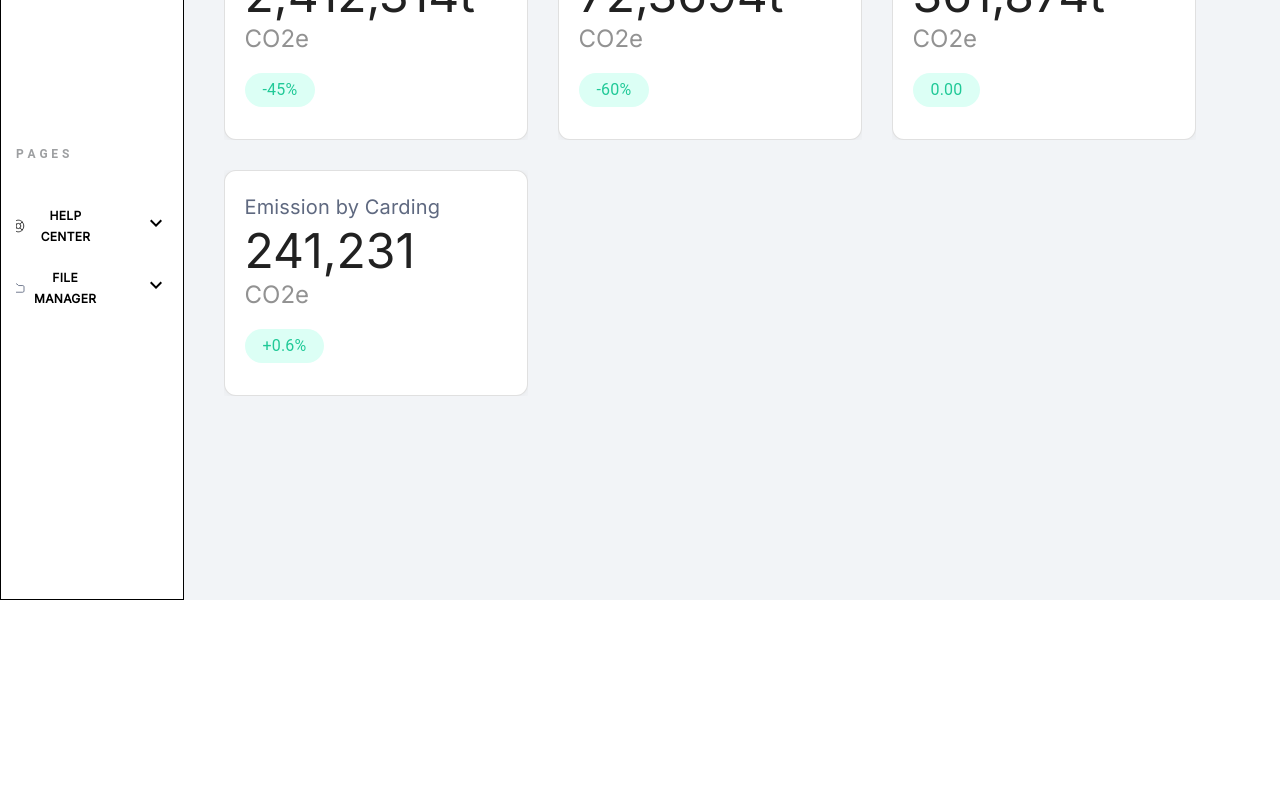
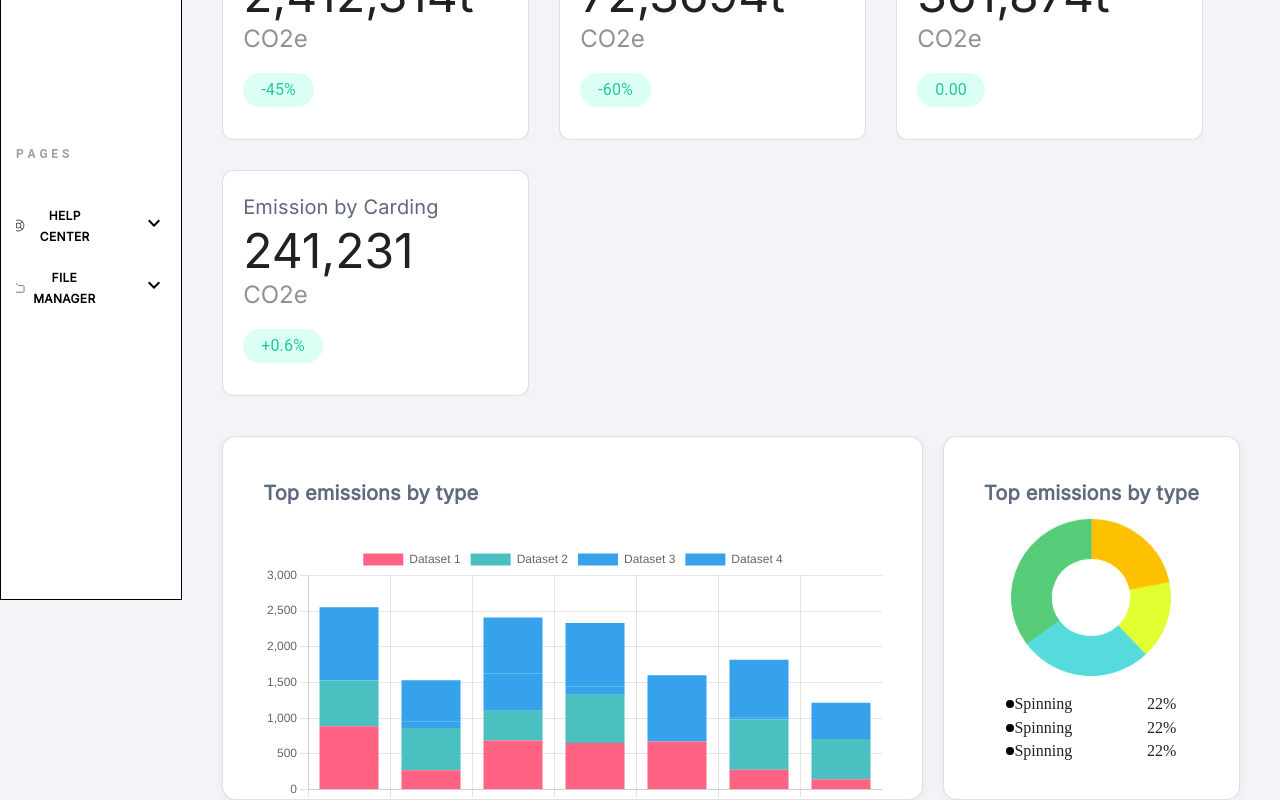
Before and after one commit to SySagar/internship_task_2, a React (Vite) app: page / in a window 1280 px wide. Shown: the part 202-1002 px from the top of the page. Before the commit the page ends 802 px from the top, so only its background shows below. Built offline with nearby package versions, Linux system fonts and the light colour scheme.

Commit message:
feat: added graphs

```diff
--- a/package.json
+++ b/package.json
@@ -12,13 +12,17 @@
   "dependencies": {
     "@emotion/react": "^11.10.8",
     "@emotion/styled": "^11.10.8",
+    "@faker-js/faker": "^7.6.0",
     "@mui/icons-material": "^5.11.16",
     "@mui/material": "^5.12.2",
+    "chart.js": "^4.3.0",
     "react": "^18.2.0",
+    "react-chartjs-2": "^5.2.0",
     "react-dom": "^18.2.0"
   },
   "devDependencies": {
     "@types/react": "^18.0.28",
+    "@types/faker": "5.5.9",
     "@types/react-dom": "^18.0.11",
     "@vitejs/plugin-react": "^4.0.0",
     "eslint": "^8.38.0",
--- a/src/App.css
+++ b/src/App.css
@@ -11,3 +11,16 @@
   .card{
     box-shadow: 0px 1px 10px rgba(0, 0, 0, 0.06);
   }
+
+ .dot{
+  height: 8px;
+  width: 8px;
+  border-radius: 100%;
+  background: #000;
+ }
+
+ .params{
+  display: flex;
+  align-items: center;
+  padding-block: 3px;
+ }
--- a/src/components/BarGraph.jsx
+++ b/src/components/BarGraph.jsx
@@ -1,12 +1,77 @@
-import { Card, Stack, Typography } from '@mui/material'
+import {
+  Chart as ChartJS,
+  CategoryScale,
+  LinearScale,
+  BarElement,
+  Title,
+  Tooltip,
+  Legend,
+} from 'chart.js';
+import { Bar } from 'react-chartjs-2';
+import { faker } from '@faker-js/faker';
 
-export default function BarGraph() {
-  return (
-    <div>
-       <Card className="card" sx={{width:'262px', height:'184px' , borderRadius:'12px', padding:'20px' , gap:'8px'}} variant="outlined">
-        <Typography color={'#5F6980'} fontFamily={'Inter'} fontWeight={'400'} variant="h6" sx={{width:'100%', minHeight:'26px'}}>{title}</Typography>
+ChartJS.register(
+  CategoryScale,
+  LinearScale,
+  BarElement,
+  Title,
+  Tooltip,
+  Legend
+);
 
-      </Card>
-    </div>
-  )
+export const options = {
+  plugins: {
+    title: {
+      display: true,
+
+    },
+  },
+  responsive: true,
+  interaction: {
+    intersect: false,
+  },
+  scales: {
+    x: {
+      stacked: true,
+    },
+    y: {
+      stacked: true,
+    },
+  },
+};
+
+const labels = ['January', 'February', 'March', 'April', 'May', 'June', 'July'];
+
+export const data = {
+  labels,
+  datasets: [
+    {
+      label: 'Dataset 1',
+      data: labels.map(() => faker.datatype.number({ min: 0, max: 1000 })),
+      backgroundColor: 'rgb(255, 99, 132)',
+      stack: 'Stack 0',
+    },
+    {
+      label: 'Dataset 2',
+      data: labels.map(() => faker.datatype.number({ min: 0, max: 1000 })),
+      backgroundColor: 'rgb(75, 192, 192)',
+      stack: 'Stack 0',
+    },
+    {
+      label: 'Dataset 3',
+      data: labels.map(() => faker.datatype.number({ min: 0, max: 1000 })),
+      backgroundColor: 'rgb(53, 162, 235)',
+      stack: 'Stack 0',
+    },
+    {
+      label: 'Dataset 4',
+      data: labels.map(() => faker.datatype.number({ min: 0, max: 1000 })),
+      backgroundColor: 'rgb(53, 162, 235)',
+      stack: 'Stack 0',
+    }
+  ],
+};
+
+export function BarGraph() {
+  return <Bar options={options} data={data} />;
 }
--- a/src/components/Board.jsx
+++ b/src/components/Board.jsx
@@ -1,6 +1,8 @@
-import { Grid, Stack} from "@mui/material"
+import { Card, Grid, Stack, Typography} from "@mui/material"
 import MCard from "./MCard"
 import db from '../db.json'
+import CircularGraph from "./CircularGraph"
+import { BarGraph } from "./BarGraph"
 
 export default function Board() {
   return (
@@ -13,8 +15,22 @@ export default function Board() {
             }
         </Grid>
 
-        <Stack direction={'row'}>
+        <Stack direction={'row'} paddingX={'40px'} gap={'20px'}>
 
+        <Card className="card" sx={{flexGrow:1, height:'282px' , borderRadius:'14px', padding:'40px' , gap:'8px'}} variant="outlined">
+        <Typography color={'#5F6980'} fontFamily={'Inter'} fontWeight={'600'} variant="h6" sx={{width:'100%', minHeight:'26px'}}>Top emissions by type</Typography>
+            <Stack alignItems={'center'} width={'100%'}>
+           <BarGraph></BarGraph>
+            </Stack>
+        </Card >
+
+
+            <Card className="card" sx={{width:'fit-content', height:'282px' , borderRadius:'14px', padding:'40px' , gap:'8px'}} variant="outlined">
+        <Typography color={'#5F6980'} fontFamily={'Inter'} fontWeight={'600'} variant="h6" sx={{width:'100%', minHeight:'26px'}}>Top emissions by type</Typography>
+            <Stack alignItems={'center'} width={'100%'} justifyContent={'start'}>
+            <CircularGraph ></CircularGraph>
+            </Stack>
+        </Card >
         </Stack>
     </div>
   )
--- /dev/null
+++ b/src/components/CircularGraph.jsx
@@ -0,0 +1,62 @@
+import { Stack } from "@mui/material";
+import { Chart as ChartJS, ArcElement, Tooltip, Legend } from "chart.js";
+import { Doughnut } from "react-chartjs-2";
+
+ChartJS.register(ArcElement, Tooltip, Legend);
+
+export const data = {
+  datasets: [
+    {
+      label: "# of Votes",
+      data: [22, 16, 27, 35],
+      backgroundColor: ["#FEC102", "#E2FF32", "#55DBDB", "#57CC78"],
+      options: {
+        cutout: 50,
+      },
+      borderColor: ["#FEC102", "#E2FF32", "#55DBDB", "#57CC78"],
+      borderWidth: 1,
+    },
+  ],
+};
+
+export default function CircularGraph() {
+  return (
+    <Stack width={"170px"} height={'270px'} justifyContent={'center'}>
+      <Doughnut className="circleGraph" data={data} />
+
+      <Stack direction={"column"} paddingY={2}>
+        <Stack direction={"row"}>
+          <Stack flexGrow={1} gap={"2px"}>
+             <div className="params">
+            <div className="dot"></div>
+            Spinning
+              </div>
+          </Stack>
+          <Stack paddingTop={'3px'}>22%</Stack>
+        </Stack>
+
+        <Stack direction={"row"}>
+          <Stack  flexGrow={1} gap={"2px"}>
+
+            <div className="params">
+
+            <div className="dot"></div>
+            Spinning
+            </div>
+          </Stack>
+          <Stack paddingTop={'3px'}>22%</Stack>
+        </Stack>
+
+        <Stack direction={"row"}>
+          <Stack flexGrow={1} gap={"2px"}>
+          <div className="params">
+            <div className="dot"></div>
+            Spinning
+              </div>
+          </Stack>
+          <Stack paddingTop={'3px'}>22%</Stack>
+        </Stack>
+      </Stack>
+    </Stack>
+  );
+}
--- a/src/components/MCard.jsx
+++ b/src/components/MCard.jsx
@@ -4,7 +4,7 @@ import { Card, Stack, Typography } from "@mui/material";
 export default function MCard({title, number, percentage}) {
   return (
     <div>
-      <Card className="card" sx={{width:'262px', height:'184px' , borderRadius:'12px', padding:'20px' , gap:'8px'}} variant="outlined">
+      <Card className="card" sx={{width:'265px', height:'184px' , borderRadius:'12px', padding:'20px' , gap:'8px'}} variant="outlined">
         <Typography color={'#5F6980'} fontFamily={'Inter'} fontWeight={'400'} variant="h6" sx={{width:'100%', minHeight:'26px'}}>{title}</Typography>
 
         <Stack direction={'column'}>
--- a/src/components/Navbar.jsx
+++ b/src/components/Navbar.jsx
@@ -13,8 +13,7 @@ export default function Navbar() {
         backgroundColor={'#fff'}
         direction={'row'}>
 
-            <Stack
-        backgroundColor={'#fff'} className="search-bar" sx={{ flexGrow: 1, paddingY:'10px', paddingX:'20px' }}>
+            <Stack  className="search-bar" sx={{ flexGrow: 1, paddingY:'10px', paddingX:'20px' }}>
             <TextField
             placeholder="Search..."
             InputProps={{startAdornment: (
```
Also changed, not shown: 1 other file (tests, documents, lock files or other folders).
